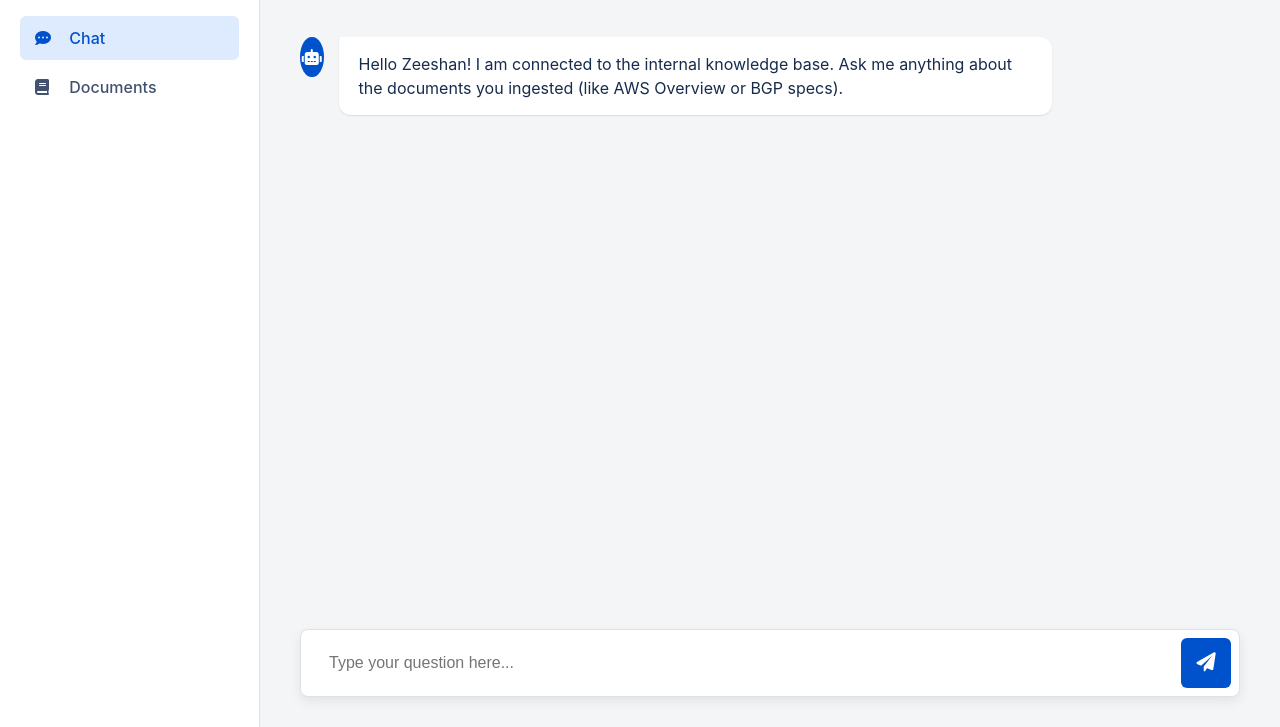
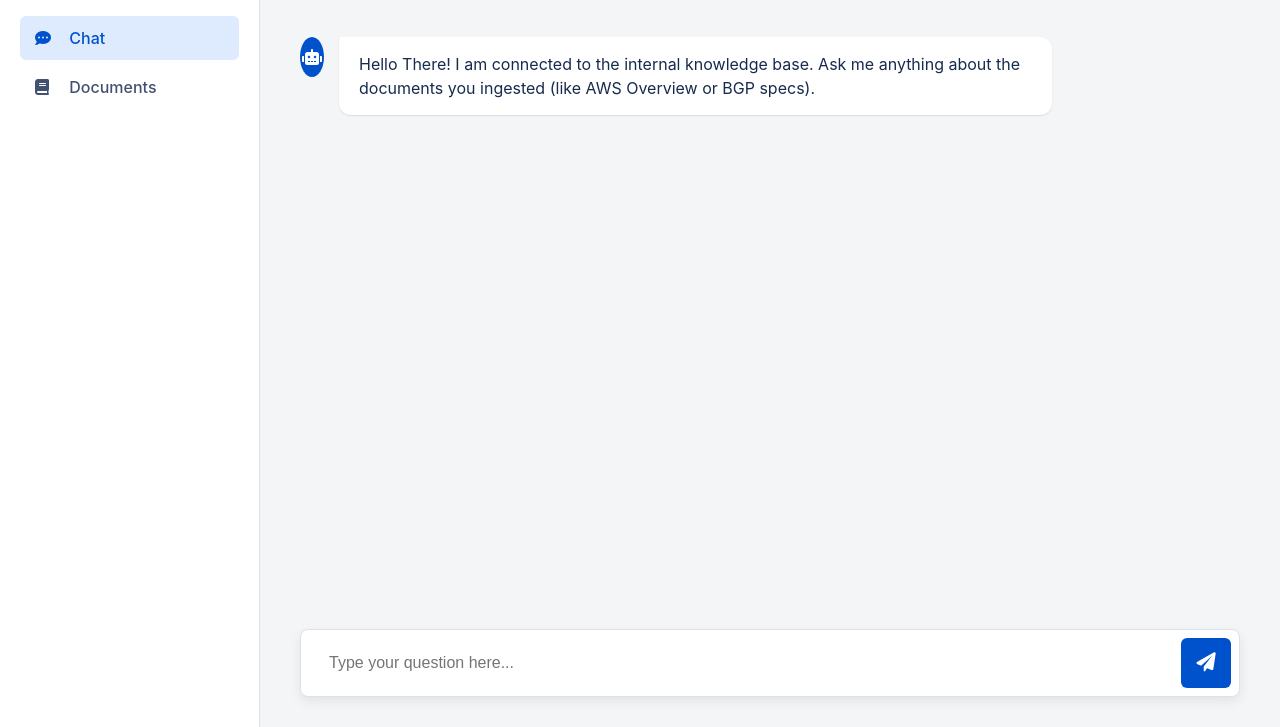
Before and after one commit to zee404/quicklook, a plain HTML site: page frontend/src/index.html in a window 1280 px wide. Shown: the part 73-800 px from the top of the page. Drawn offline with Linux system fonts and the light colour scheme.

Commit message:
name fix

```diff
--- a/frontend/src/index.html
+++ b/frontend/src/index.html
@@ -35,7 +35,7 @@
                 <div class="message bot-message">
                     <div class="avatar"><i class="fa-solid fa-robot"></i></div>
                     <div class="bubble">
-                        Hello Zeeshan! I am connected to the internal knowledge base.
+                        Hello There! I am connected to the internal knowledge base.
                         Ask me anything about the documents you ingested (like AWS Overview or BGP specs).
                     </div>
                 </div>
```
